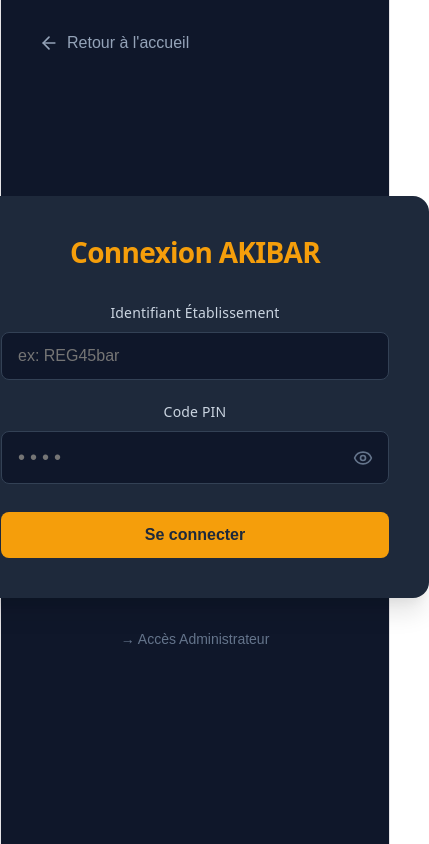
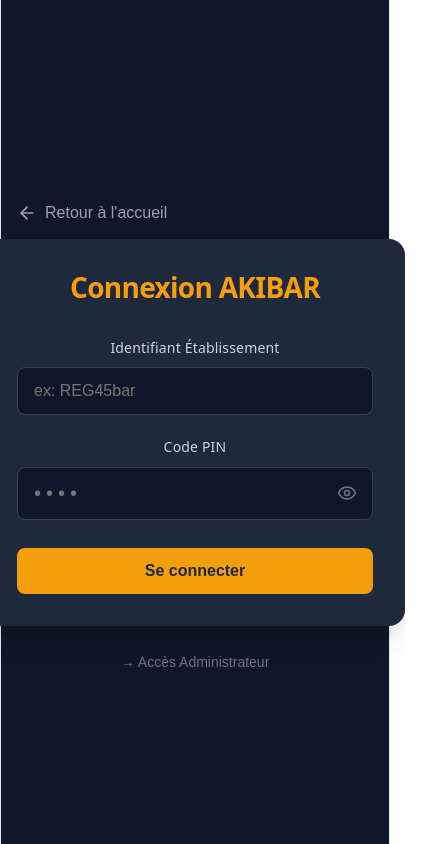
Before and after one commit to AkeleNguema/akibar, a React (Vite) app in the folder frontend/: page / in a window 390 px wide. Both pictures are taken after a click on the button "Connexion". Shown: the top 844 px of the page, 429 px wide, since content can reach past the window. Built offline with nearby package versions, Linux system fonts and the light colour scheme; no server answers.

Commit message:
refront pour rendre responsive

```diff
--- a/frontend/src/App.tsx
+++ b/frontend/src/App.tsx
@@ -189,12 +189,6 @@
               >
                 Dépenses
               </button>
-            </>
-          )}
-        </nav>
-
-        <div className="header-right">
-          {userRole !== 'SERVEUR' && (
               <button
                 type="button"
                 className={`nav-btn btn-closure ${activeTab === 'cloture' ? 'active' : ''}`}
@@ -202,11 +196,12 @@
               >
                 Clôture
               </button>
+            </>
           )}
           <button type="button" className="logout-btn" onClick={() => setShowLogoutConfirm(true)}>
             Déconnexion
           </button>
-        </div>
+        </nav>
       </header>
 
       {/* Modale de confirmation de déconnexion */}
--- a/frontend/src/components/Login.tsx
+++ b/frontend/src/components/Login.tsx
@@ -42,19 +42,21 @@
   };
 
   return (
-    <div style={{ display: 'flex', justifyContent: 'center', alignItems: 'center', minHeight: '100vh', backgroundColor: '#0f172a', flexDirection: 'column', position: 'relative' }}>
+    <div style={{ minHeight: '100vh', backgroundColor: '#0f172a', display: 'flex', flexDirection: 'column', justifyContent: 'center', alignItems: 'center', padding: '1rem' }}>
 
       {onBack && (
+        <div style={{ width: '100%', maxWidth: '420px', marginBottom: '1rem' }}>
           <button
             onClick={onBack}
-          style={{ position: 'absolute', top: '2rem', left: '2rem', background: 'transparent', border: 'none', color: '#94a3b8', display: 'flex', alignItems: 'center', gap: '0.5rem', cursor: 'pointer', fontSize: '1rem', fontWeight: 500 }}
+            style={{ background: 'transparent', border: 'none', color: '#94a3b8', display: 'flex', alignItems: 'center', gap: '0.5rem', cursor: 'pointer', fontSize: '1rem', fontWeight: 500, padding: 0 }}
           >
             <ArrowLeft size={20} />
             Retour à l'accueil
           </button>
+        </div>
       )}
 
-      <div style={{ background: '#1e293b', padding: '2.5rem', borderRadius: '16px', width: '100%', maxWidth: '420px', color: '#f8fafc', boxShadow: '0 20px 25px -5px rgba(0, 0, 0, 0.1), 0 10px 10px -5px rgba(0, 0, 0, 0.04)' }}>
+      <div style={{ background: '#1e293b', padding: '2rem', borderRadius: '16px', width: '100%', maxWidth: '420px', color: '#f8fafc', boxShadow: '0 20px 25px -5px rgba(0, 0, 0, 0.1), 0 10px 10px -5px rgba(0, 0, 0, 0.04)' }}>
         <h2 style={{ textAlign: 'center', color: '#f59e0b', marginBottom: '2rem', fontSize: '1.75rem', fontWeight: 700, letterSpacing: '-0.025em' }}>
           {isAdminMode ? 'Administration' : 'Connexion AKIBAR'}
         </h2>
@@ -158,14 +160,16 @@
         </form>
       </div>
 
+      <div style={{ marginTop: '1.5rem', textAlign: 'center' }}>
         <button
           onClick={() => { setIsAdminMode(!isAdminMode); setErrorMsg(null); setShowPassword(false); }}
-        style={{ marginTop: '2rem', background: 'transparent', border: 'none', color: '#64748b', cursor: 'pointer', fontSize: '0.875rem', fontWeight: 500, transition: 'color 0.2s' }}
+          style={{ background: 'transparent', border: 'none', color: '#64748b', cursor: 'pointer', fontSize: '0.875rem', fontWeight: 500, transition: 'color 0.2s' }}
           onMouseOver={(e) => e.currentTarget.style.color = '#94a3b8'}
           onMouseOut={(e) => e.currentTarget.style.color = '#64748b'}
         >
           {isAdminMode ? '→ Retourner à la connexion établissement' : '→ Accès Administrateur'}
         </button>
       </div>
+    </div>
   );
 };
--- a/frontend/src/styles/app.css
+++ b/frontend/src/styles/app.css
@@ -31,6 +31,7 @@
   gap: 0.75rem;
   flex-wrap: wrap;
   justify-content: center;
+  align-items: center;
   flex: 1 1 auto;
 }
 
@@ -70,10 +71,7 @@
 }
 
 .header-right {
-  display: flex;
-  gap: 1rem;
-  align-items: center;
-  flex: 0 0 auto;
+  display: none;
 }
 
 .logout-btn:hover {
@@ -156,25 +154,36 @@
 @media (max-width: 768px) {
   .app-header {
     flex-direction: column;
-    align-items: flex-start;
+    align-items: center;
     padding: 1rem;
+    gap: 1rem;
   }
 
   .app-nav {
     width: 100%;
-    overflow-x: auto;
-    padding-bottom: 10px;
-    -webkit-overflow-scrolling: touch;
+    display: grid;
+    grid-template-columns: repeat(2, 1fr);
+    gap: 0.5rem;
+    padding-bottom: 0;
+    overflow-x: visible;
   }
 
   .nav-btn {
-    white-space: nowrap;
+    white-space: normal;
+    text-align: center;
+    height: 100%;
+    display: flex;
+    justify-content: center;
+    align-items: center;
   }
 
   .logout-btn {
     width: 100%;
-    margin-left: 0;
-    margin-top: 10px;
+    margin: 0;
+    height: 100%;
+    display: flex;
+    justify-content: center;
+    align-items: center;
   }
 
   .btn-closure {
```
Lines whose indentation alone changed are shown as unchanged.
